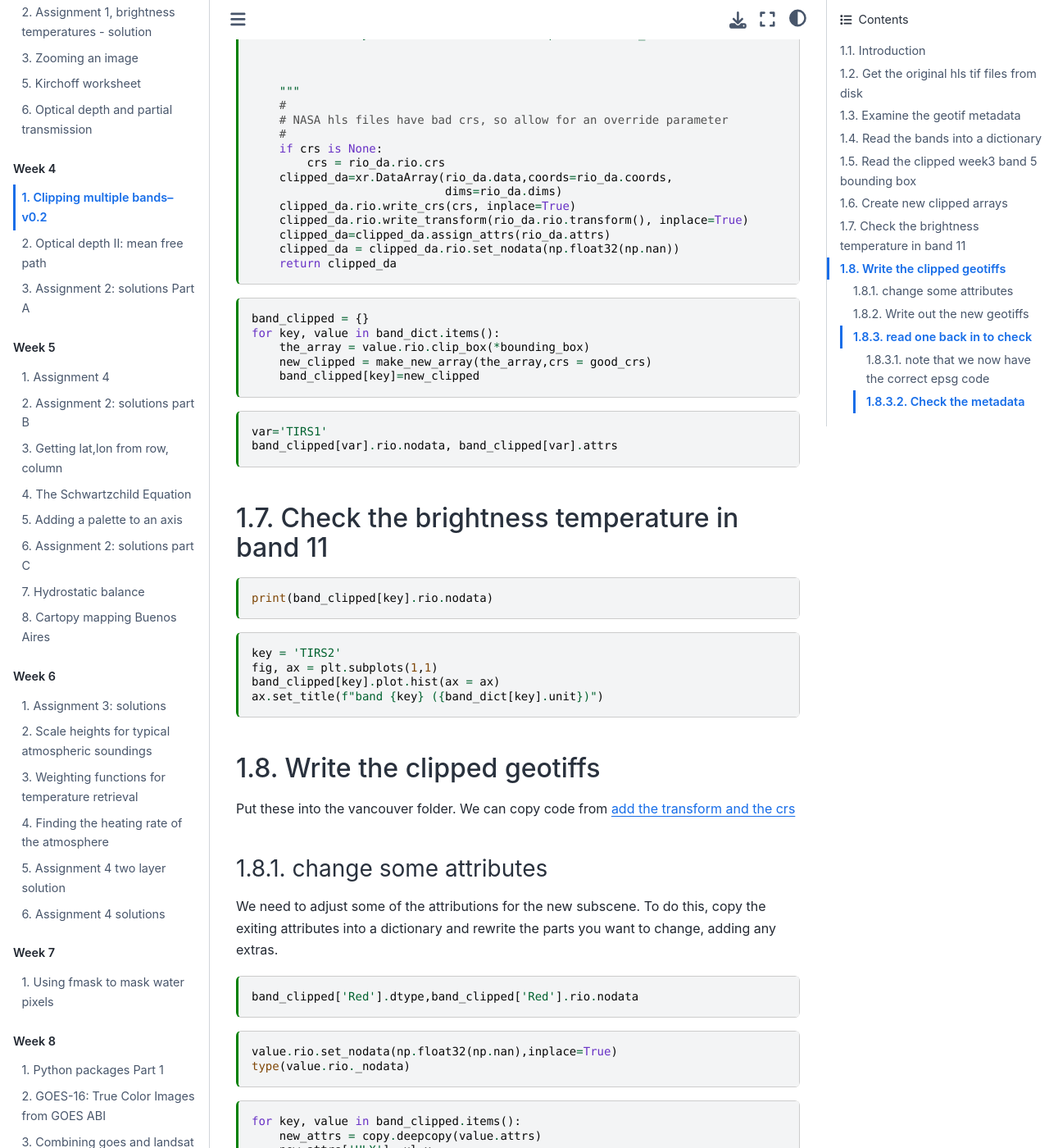
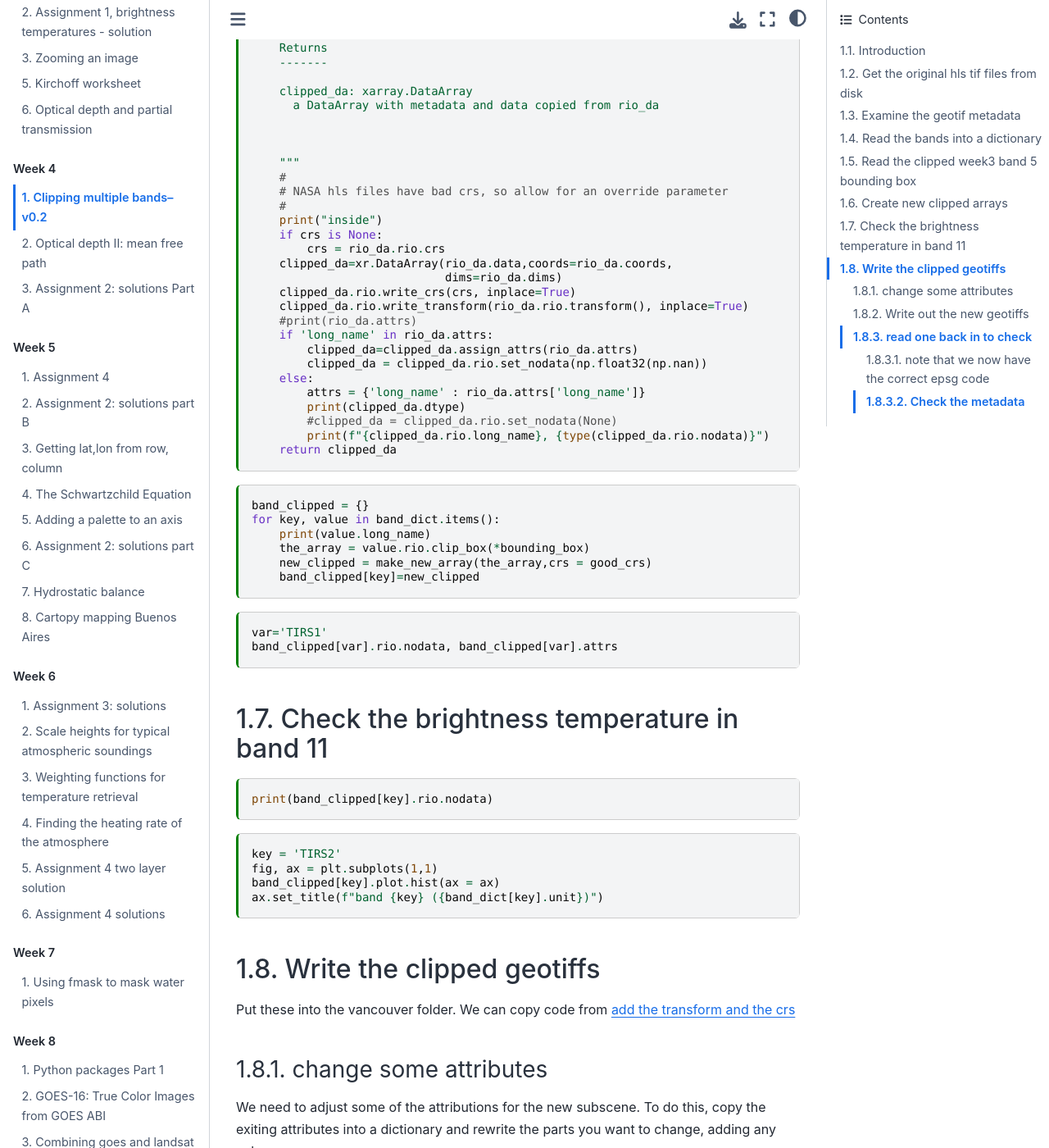
Before and after one commit to phaustin/a301_eoas, a Jupyter Book: the page built from notebooks/week4/clip_bands.md, in a window 1280 px wide and 1400 px high, scrolled down 4733 px. Shown: the whole window at 82% size. Built offline with Jupyter Book 1.0.4 settings and Sphinx 7.4.7 and the Sphinx Book theme 1.1.4, drawn with Linux system fonts in a browser that asks for light colours; pages that are not in the unit, such as notebooks, are missing from menus; some of the changed text lies outside the part shown.

Commit message:
checkpoint

````diff
--- a/notebooks/week4/clip_bands.md
+++ b/notebooks/week4/clip_bands.md
@@ -125,10 +126,14 @@
     # skip fmask for now
     #
     if 'Fmask' in str(tif_path):
-        continue
-    hls_band = rioxarray.open_rasterio(tif_path,mask_and_scale=True)
-    band_name = hls_band.long_name
-    print(f"{band_name=}")
+        hls_band = rioxarray.open_rasterio(tif_path)
+        band_name = 'fmask'
+        hls_band = hls_band.assign_attrs(long_name='fmask')
+        print(f"assigning longname to {band_name}")
+    else:
+        hls_band = rioxarray.open_rasterio(tif_path,mask_and_scale=True)
+        band_name = hls_band.long_name
+    print(f"{band_name=},{tif_path=}")
     band_dict[band_name] = hls_band
     if 'unit' in hls_band.attrs:
         print(f"{hls_band.unit=}")
@@ -220,20 +225,29 @@
     #
     # NASA hls files have bad crs, so allow for an override parameter
     #
+    print("inside")
     if crs is None:
         crs = rio_da.rio.crs
     clipped_da=xr.DataArray(rio_da.data,coords=rio_da.coords,
                             dims=rio_da.dims)
     clipped_da.rio.write_crs(crs, inplace=True)
     clipped_da.rio.write_transform(rio_da.rio.transform(), inplace=True)
-    clipped_da=clipped_da.assign_attrs(rio_da.attrs)
-    clipped_da = clipped_da.rio.set_nodata(np.float32(np.nan))
+    #print(rio_da.attrs)
+    if 'long_name' in rio_da.attrs:
+        clipped_da=clipped_da.assign_attrs(rio_da.attrs)
+        clipped_da = clipped_da.rio.set_nodata(np.float32(np.nan))
+    else:
+        attrs = {'long_name' : rio_da.attrs['long_name']}
+        print(clipped_da.dtype)
+        #clipped_da = clipped_da.rio.set_nodata(None)
+        print(f"{clipped_da.rio.long_name}, {type(clipped_da.rio.nodata)}")
     return clipped_da
 ```
 
 ```{code-cell} ipython3
 band_clipped = {}
 for key, value in band_dict.items():
+    print(value.long_name)
     the_array = value.rio.clip_box(*bounding_box)
     new_clipped = make_new_array(the_array,crs = good_crs)
     band_clipped[key]=new_clipped
@@ -286,7 +300,7 @@
     band, nrows, ncols = value.shape
     new_attrs['NROWS'] = nrows
     new_attrs['NCOLS'] = ncols
-    new_attrs['FillValue'] = np.nan
+    # new_attrs['FillValue'] = np.nan
     new_attrs['history'] = "v0.2 -- written by the week4 clip_bands notebook"
     value.rio.update_attrs(new_attrs, inplace = True)
     #
@@ -304,20 +318,27 @@
 ### Write out the new geotiffs
 
 ```{code-cell} ipython3
-band_clipped['Blue'][0,-1,-10:]
+band_clipped['fmask'][0,-1,-10:]
 ```
 
 ```{code-cell} ipython3
 for key, value in band_clipped.items():
     band_name = value.long_name
+    if band_name == "fmask":
+        print(type(value.data[0,0,0]))
+    print(f"{band_name=}")
     tif_filename = data_dir / 'vancouver' / f"week4_clipped_{band_name}.tif"
     #
     # remove the file if it already exists
     #
     if tif_filename.exists():
         tif_filename.unlink()
-    value.rio.to_raster(tif_filename)
-value = band_clipped['Blue']
+    if value.long_name == 'fmask':
+        kwargs = {'nodata':None}
+        value.rio.to_raster(tif_filename,**kwargs)
+    else:
+        value.rio.to_raster(tif_filename)
+value = band_clipped['fmask']
 print(value.data[0,-1,-10:])
 print(f"{(value.dtype, value.rio.nodata,value.rio.crs.to_epsg())=}")
 ```
````
Also changed, not shown: other parts of notebooks/week4/clip_bands.md (+2 -1 lines).
